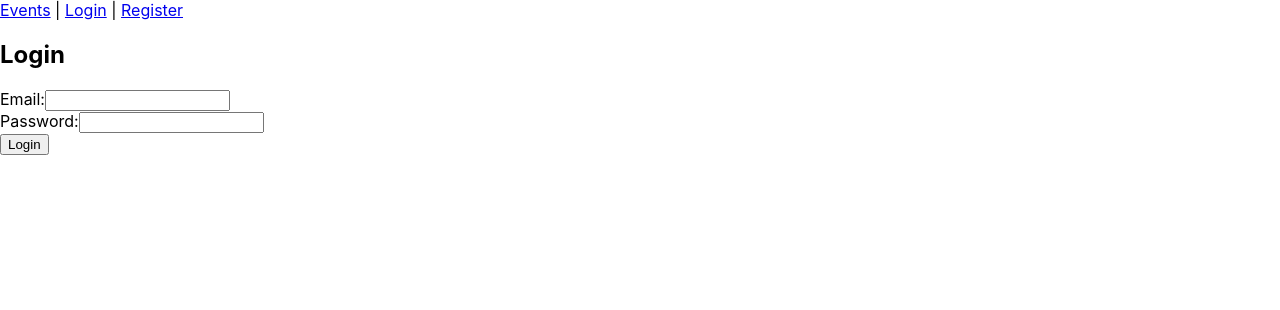
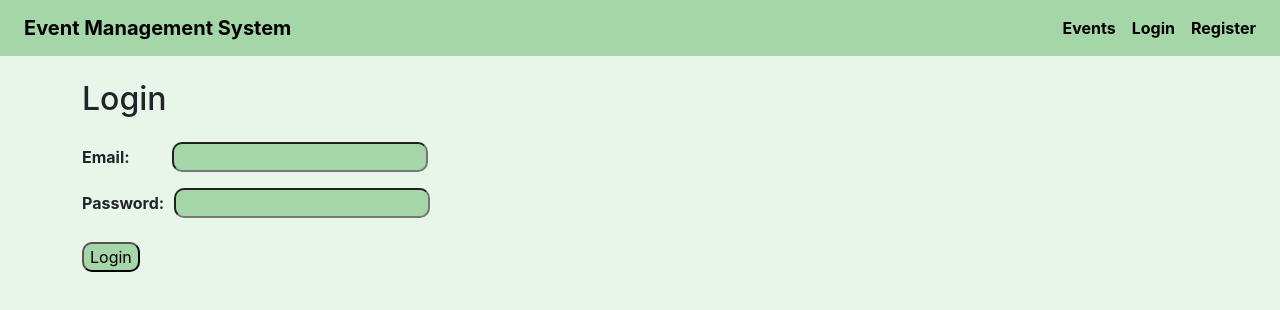
Before and after one commit to Shaheer757/event-management-system-wp, a React (Create React App) app: page /login in a window 1280 px wide. Shown: the top 310 px of the page. Built offline with nearby package versions, Linux system fonts and the light colour scheme; no server answers.

Commit message:
UI improvement with bootstrap styling

```diff
--- a/package.json
+++ b/package.json
@@ -8,6 +8,7 @@
     "@testing-library/jest-dom": "^6.9.1",
     "@testing-library/react": "^16.3.3",
     "@testing-library/user-event": "^13.5.0",
+    "bootstrap": "^5.3.8",
     "react": "^19.3.0",
     "react-dom": "^19.3.0",
     "react-redux": "^9.3.0",
--- a/src/App.js
+++ b/src/App.js
@@ -13,25 +13,31 @@ function App() {
 
   return (
     <BrowserRouter>
-      <nav>
-        <Link to="/">Events</Link> |{' '}
+      <nav className="navbar navbar-expand-lg navbar-light px-4" style={{backgroundColor: '#A5D6A7'}}>
+        <Link className="navbar-brand fw-bold" to="/">Event Management System</Link>
 
+        <div className="d-flex align-items-center gap-3 ms-auto">
+          <Link className="nav-link text-black fw-bold" to="/">Events</Link>
           {isAuthenticated ? (
             <>
-            {' '}
-            <Link to="/my-events">My Events</Link> |{' '}
-            <span>Hello, {user.name}</span> |{' '}
-            <button onClick={() => dispatch(logout())}>Logout</button>
+              <Link className="nav-link text-black fw-bold" to="/my-events">My Events</Link>
+              <button
+                className="btn btn-outline-dark fw-bold btn-sm"
+                onClick={() => dispatch(logout())}
+              >
+                Logout
+              </button>
             </>
           ) : (
             <>
-            {' '}
-            <Link to="/login">Login</Link> |{' '}
-            <Link to="/register">Register</Link>
+              <Link className="nav-link text-black fw-bold" to="/login">Login</Link>
+              <Link className="nav-link text-black fw-bold" to="/register">Register</Link>
             </>
           )}
+        </div>
       </nav>
 
+      <div className="container mt-4">
         <Routes>
           <Route path="/" element={<Events />} />
           <Route path="/login" element={<Login />} />
@@ -39,6 +45,7 @@ function App() {
           <Route path="/events/:id" element={<EventDetails />} />
           <Route path="/my-events" element={<MyEvents />} />
         </Routes>
+      </div>
     </BrowserRouter>
   );
 }
--- /dev/null
+++ b/src/components/EventCard.js
@@ -0,0 +1,26 @@
+import { Link } from 'react-router-dom';
+
+function EventCard({ id, name, image, date, venue, onCancel }) {
+  return (
+    <div style={{backgroundColor: '#FFFFFF', border: '2px solid #ccc', borderRadius: '10px', padding: '10px', width: '260px', display: 'flex', flexDirection: 'column'}}>
+      {image && (
+        <img src={image} alt={name} style={{ width: '100%', borderRadius: '5px' }} />
+      )}
+      <h3>{name}</h3>
+      <p>{date || "Date TBA"}</p>
+      <p>{venue || "Venue TBA"}</p>
+      <div style={{border: '2px solid black', backgroundColor: '#A5D6A7', borderRadius: '10px', textAlign: 'center', marginTop: 'auto'}}>
+        <Link className='fw-bold text-decoration-none' style={{ color: 'black' }} to={`/events/${id}`}>View Details</Link>
+      </div>
+
+      {onCancel && (
+        <>
+          <br />
+          <button onClick={onCancel}>Cancel Registration</button>
+        </>
+      )}
+    </div>
+  );
+}
+
+export default EventCard;
--- a/src/index.css
+++ b/src/index.css
@@ -5,6 +5,8 @@ body {
     sans-serif;
   -webkit-font-smoothing: antialiased;
   -moz-osx-font-smoothing: grayscale;
+  background-color: #E8F5E9;
+  margin-bottom: 30px;
 }
 
 code {
--- a/src/index.js
+++ b/src/index.js
@@ -1,6 +1,7 @@
 import React from 'react';
 import ReactDOM from 'react-dom/client';
 import { Provider } from 'react-redux';
+import 'bootstrap/dist/css/bootstrap.min.css';
 import './index.css';
 import App from './App';
 import { store } from './redux/store';
@@ -15,7 +16,4 @@ root.render(
   </React.StrictMode>
 );
 
-// If you want to start measuring performance in your app, pass a function
-// to log results (for example: reportWebVitals(console.log))
-// or send to an analytics endpoint. Learn more: https://bit.ly/CRA-vitals
 reportWebVitals();
--- a/src/pages/EventDetails.js
+++ b/src/pages/EventDetails.js
@@ -58,8 +58,10 @@ function EventDetails() {
   }
 
   return (
-    <div>
-      <Link to="/">← Back to Events</Link>
+    <div className="text-center">
+      <div style={{ textAlign: 'left', marginBottom: '80px' }}>
+        <Link className="fw-bold" to="/">← Back to Events</Link>
+      </div>
       <h2>{event.name}</h2>
 
       {event.images && event.images[0] && (
@@ -75,10 +77,10 @@ function EventDetails() {
       {isRegistered ? (
         <div>
           <p style={{ color: 'green' }}>You are registered for this event!</p>
-          <button onClick={handleCancel}>Cancel Registration</button>
+          <button style={{backgroundColor: 'red', borderRadius: '10px'}} onClick={handleCancel}>Cancel Registration</button>
         </div>
       ) : (
-        <button onClick={handleRegister}>Register for Event</button>
+        <button style={{backgroundColor: '#A5D6A7', borderRadius: '10px'}} onClick={handleRegister}>Register for Event</button>
       )}
     </div>
   );
--- a/src/pages/Events.js
+++ b/src/pages/Events.js
@@ -1,6 +1,7 @@
 import { useEffect, useState } from 'react';
-import { Link } from 'react-router-dom';
+import { useSelector } from 'react-redux';
 import { fetchEvents } from '../api/ticketmaster';
+import EventCard from '../components/EventCard';
 
 function Events() {
   const [events, setEvents] = useState([]);
@@ -9,6 +10,7 @@ function Events() {
 
   const [keyword, setKeyword] = useState('');
   const [category, setCategory] = useState('');
+  const { user, isAuthenticated } = useSelector((state) => state.auth);
 
   function loadEvents(searchKeyword = '', searchCategory = '') {
     setLoading(true);
@@ -44,17 +46,21 @@ function Events() {
 
   return (
     <div>
+      {isAuthenticated && user && (
+       <h4 className="fw-bold mb-5 text-center">Welcome {user.name}!</h4>
+      )}
       <h2>Upcoming Events</h2>
 
       <form onSubmit={handleSearch}>
         <input
           type="text"
-          placeholder="Search events..."
+          placeholder="  Search Events"
           value={keyword}
+          style={{borderRadius: '10px', borderBlockColor: '#00000', marginRight: '10px'}}
           onChange={(e) => setKeyword(e.target.value)}
         />
 
-        <select value={category} onChange={(e) => setCategory(e.target.value)}>
+        <select className='fw-bold' value={category} onChange={(e) => setCategory(e.target.value) }style={{borderRadius: '10px', borderBlockColor: '#00000', marginRight: '10px'}}>
           <option value="">All Categories</option>
           <option value="Music">Music</option>
           <option value="Sports">Sports</option>
@@ -63,35 +69,27 @@ function Events() {
           <option value="Miscellaneous">Miscellaneous</option>
         </select>
 
-        <button type="submit">Search</button>
-        <button type="button" onClick={handleClear}>Clear</button>
+        <button className='fw-bold' type="submit" style={{backgroundColor: '#A5D6A7',borderRadius: '10px', marginRight: '10px'}}>Search</button>
+        <button className='fw-bold' type="button" style={{backgroundColor: '#A5D6A7',borderRadius: '10px', marginRight: '10px'}} onClick={handleClear}>Clear</button>
       </form>
 
       {loading && <p>Loading events...</p>}
-      {error && <p style={{ color: 'red' }}>{error}</p>}
+      {error && <p style={{ color: '#D9361E' }}>{error}</p>}
 
       {!loading && !error && events.length === 0 && (
         <p>No events found. Try a different search.</p>
       )}
 
-      <div style={{ display: 'flex', flexWrap: 'wrap', gap: '20px' }}>
+      <div style={{ display: 'flex', flexWrap: 'wrap', gap: '80px', marginTop: '40px'}}>
         {events.map((event) => (
-          <div
+          <EventCard
             key={event.id}
-            style={{ border: '1px solid #ccc', borderRadius: '8px', padding: '10px', width: '250px' }}
-          >
-            {event.images && event.images[0] && (
-              <img
-                src={event.images[0].url}
-                alt={event.name}
-                style={{ width: '100%', borderRadius: '6px' }}
-              />
-            )}
-            <h3>{event.name}</h3>
-            <p>{event.dates?.start?.localDate || "Date TBA"}</p>
-            <p>{event._embedded?.venues?.[0]?.name || "Venue TBA"}</p>
-            <Link to={`/events/${event.id}`}>View Details</Link>
-          </div>
+            id={event.id}
+            name={event.name}
+            image={event.images?.[0]?.url}
+            date={event.dates?.start?.localDate}
+            venue={event._embedded?.venues?.[0]?.name}
+          />
         ))}
       </div>
     </div>
--- a/src/pages/Login.js
+++ b/src/pages/Login.js
@@ -35,20 +35,20 @@ function Login() {
 
   return (
     <div>
-      <h2>Login</h2>
+      <h2 className= "mb-4">Login</h2>
       <form onSubmit={handleSubmit}>
-        <div>
-          <label>Email:</label>
-          <input type="email" value={email} onChange={(e) => setEmail(e.target.value)} />
+        <div className= "mb-3">
+          <label className="fw-bold">Email:</label>
+          <input type="email" value={email} style={{backgroundColor: '#A5D6A7',borderRadius: '10px', marginLeft: '42px'}} onChange={(e) => setEmail(e.target.value)} />
         </div>
-        <div>
-          <label>Password:</label>
-          <input type="password" value={password} onChange={(e) => setPassword(e.target.value)} />
+        <div className= "mb-4">
+          <label className="fw-bold">Password:  {"  "}</label>
+          <input type="password" value={password} style={{backgroundColor: '#A5D6A7',borderRadius: '10px', marginLeft: '10px'}} onChange={(e) => setPassword(e.target.value)} />
         </div>
 
         {error && <p style={{ color: 'red' }}>{error}</p>}
 
-        <button type="submit">Login</button>
+        <button type="submit" style={{backgroundColor: '#A5D6A7', borderRadius: '10px'}}>Login</button>
       </form>
     </div>
   );
--- a/src/pages/MyEvents.js
+++ b/src/pages/MyEvents.js
@@ -1,7 +1,8 @@
 import { useSelector, useDispatch } from 'react-redux';
-import { Link, useNavigate } from 'react-router-dom';
+import { useNavigate } from 'react-router-dom';
 import { useEffect } from 'react';
 import { cancelRegistration } from '../redux/slices/registrationsSlice';
+import EventCard from '../components/EventCard';
 
 function MyEvents() {
   const { user, isAuthenticated } = useSelector((state) => state.auth);
@@ -20,33 +21,12 @@ function MyEvents() {
   }
 
   const myRegistrations = registrations.filter((r) => r.userEmail === user.email);
-
-  const today = new Date().toISOString().split('T')[0]; // "YYYY-MM-DD"
-
+  const today = new Date().toISOString().split('T')[0];
   const upcoming = myRegistrations.filter((r) => r.event.date >= today);
   const completed = myRegistrations.filter((r) => r.event.date < today);
 
   function handleCancel(eventId) {
     dispatch(cancelRegistration({ userEmail: user.email, eventId }));
-  }
-
-  function renderEventCard(r) {
-    return (
-      <div
-        key={r.event.id}
-        style={{ border: '1px solid #ccc', borderRadius: '8px', padding: '10px', width: '250px' }}
-      >
-        {r.event.image && (
-          <img src={r.event.image} alt={r.event.name} style={{ width: '100%', borderRadius: '6px' }} />
-        )}
-        <h4>{r.event.name}</h4>
-        <p>{r.event.date || "Date TBA"}</p>
-        <p>{r.event.venue || "Venue TBA"}</p>
-        <Link to={`/events/${r.event.id}`}>View Details</Link>
-        <br />
-        <button onClick={() => handleCancel(r.event.id)}>Cancel Registration</button>
-      </div>
-    );
   }
 
   return (
@@ -58,7 +38,17 @@ function MyEvents() {
         <p>No upcoming events.</p>
       ) : (
         <div style={{ display: 'flex', flexWrap: 'wrap', gap: '20px' }}>
-          {upcoming.map(renderEventCard)}
+          {upcoming.map((r) => (
+            <EventCard
+              key={r.event.id}
+              id={r.event.id}
+              name={r.event.name}
+              image={r.event.image}
+              date={r.event.date}
+              venue={r.event.venue}
+              onCancel={() => handleCancel(r.event.id)}
+            />
+          ))}
         </div>
       )}
 
@@ -67,7 +57,17 @@ function MyEvents() {
         <p>No completed events.</p>
       ) : (
         <div style={{ display: 'flex', flexWrap: 'wrap', gap: '20px' }}>
-          {completed.map(renderEventCard)}
+          {completed.map((r) => (
+            <EventCard
+              key={r.event.id}
+              id={r.event.id}
+              name={r.event.name}
+              image={r.event.image}
+              date={r.event.date}
+              venue={r.event.venue}
+              onCancel={() => handleCancel(r.event.id)}
+            />
+          ))}
         </div>
       )}
     </div>
--- a/src/pages/Register.js
+++ b/src/pages/Register.js
@@ -33,23 +33,23 @@ function Register(){
 
   return(
     <div>
-      <h2>Register</h2>
+      <h2 className="mb-4">Register</h2>
       <form onSubmit={handleSubmit}>
-        <div>
+        <div className="mb-3 fw-bold">
          <label>Name:</label>
-         <input type="text" value={name} onChange={(e) => setName(e.target.value)} />
+         <input type="text" style={{backgroundColor: '#A5D6A7',borderRadius: '10px', marginLeft: '41px'}}  value={name} onChange={(e) => setName(e.target.value)} />
         </div>
-        <div>
+        <div className="mb-3 fw-bold">
          <label>Email:</label>
-         <input type="email" value={email} onChange={(e) => setEmail(e.target.value)} />
+         <input type="email" style={{backgroundColor: '#A5D6A7',borderRadius: '10px', marginLeft: '45px'}}  value={email} onChange={(e) => setEmail(e.target.value)} />
         </div>
-        <div>
+        <div className="mb-4 fw-bold">
          <label>Password:</label>
-         <input type="password" value={password} onChange={(e) => setPassword(e.target.value)} />
+         <input type="password" style={{backgroundColor: '#A5D6A7',borderRadius: '10px', marginLeft: '13px'}} value={password} onChange={(e) => setPassword(e.target.value)} />
         </div>
         {error && <p style={{ color: 'red' }}>{error}</p>}
 
-        <button type="submit">Register</button>
+        <button type="submit" style={{backgroundColor: '#A5D6A7',borderRadius: '10px'}} >Register</button>
       </form>
     </div>
   );
```
Also changed, not shown: 2 other files (tests, documents, lock files or other folders). Lines whose indentation alone changed are shown as unchanged.
